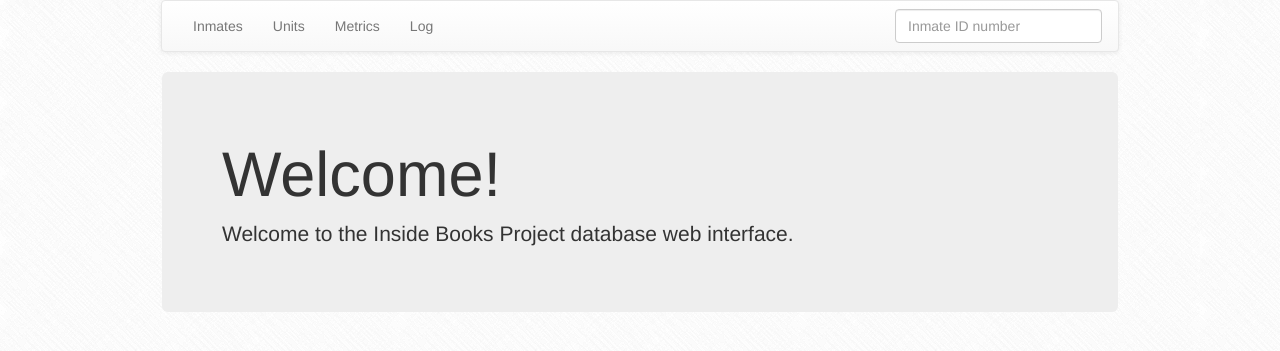
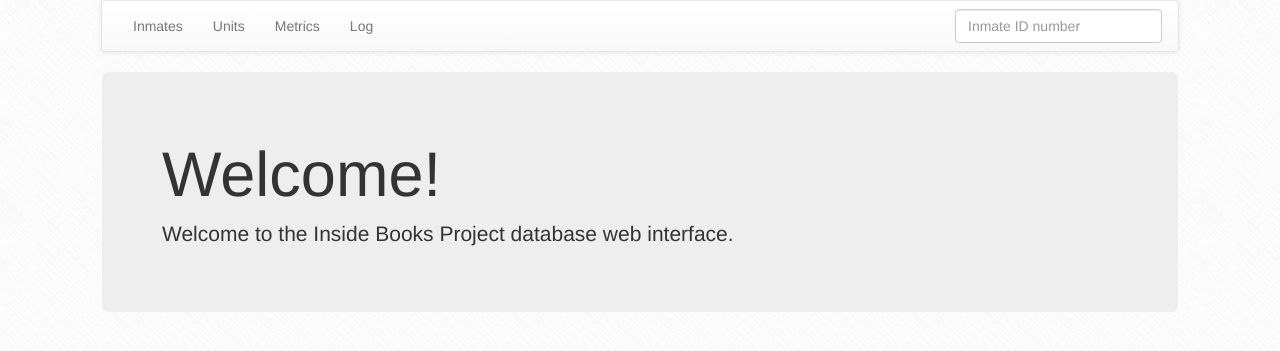
Before and after one commit to jonkensta/ibp-server, a Flask app: page / in a window 1280 px wide. Shown: the top 351 px of the page. Run offline with Flask 2, Linux system fonts and the light colour scheme; parts of the project's set-up code (start-up, migrations or seed data) failed here and were passed over; some libraries are stand-ins or nearby versions.

Commit message:
Increase width of global layout

```diff
--- a/ibp/templates/layout.html
+++ b/ibp/templates/layout.html
@@ -37,7 +37,7 @@
         background: url("{{url_for('static', filename='img/crossword.png')}}") repeat;
     }
     .container {
-        max-width: 960px;
+        max-width: 1080px;
         padding: 0 1px;
         width: auto;
     }
```
